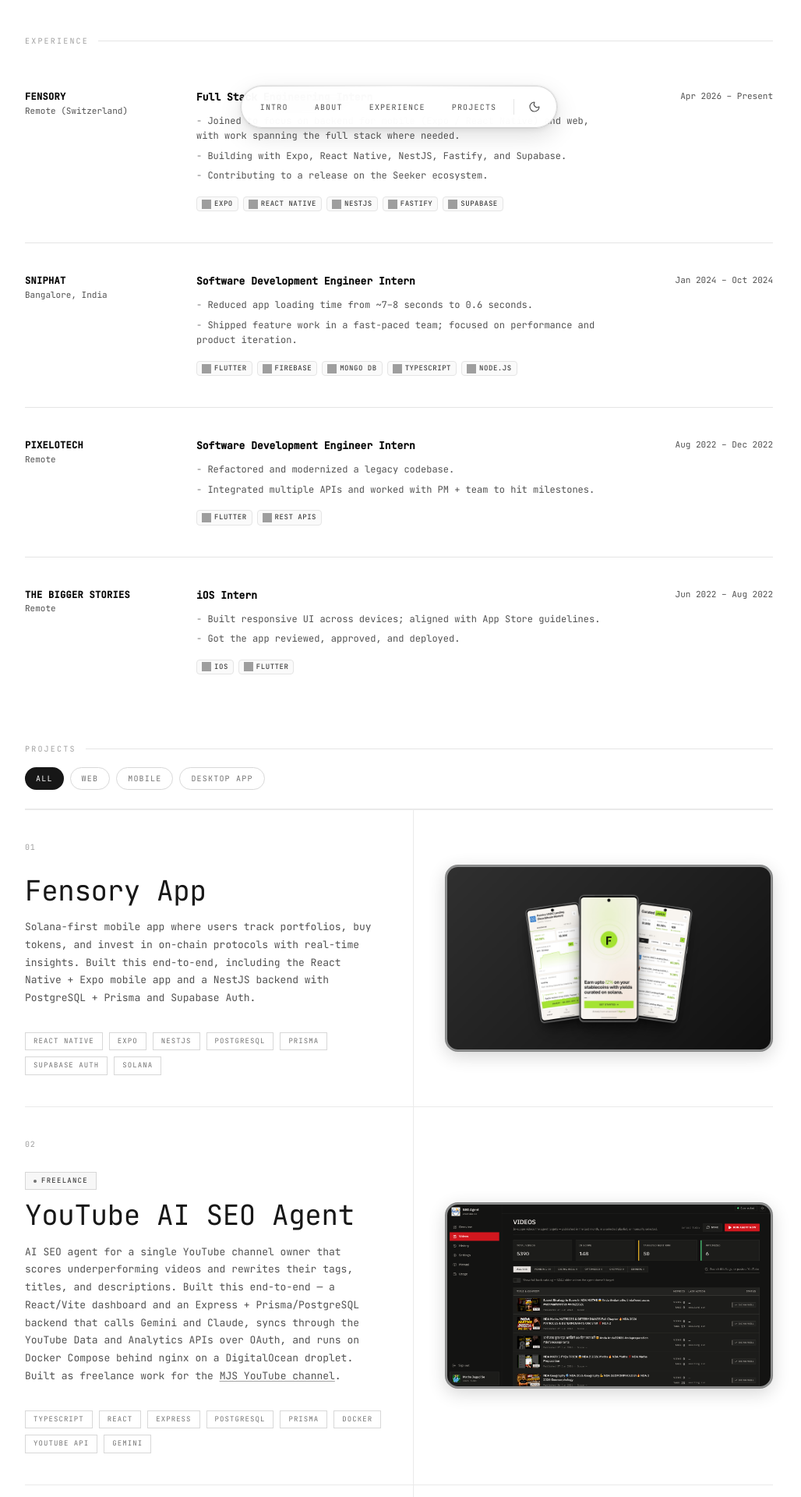
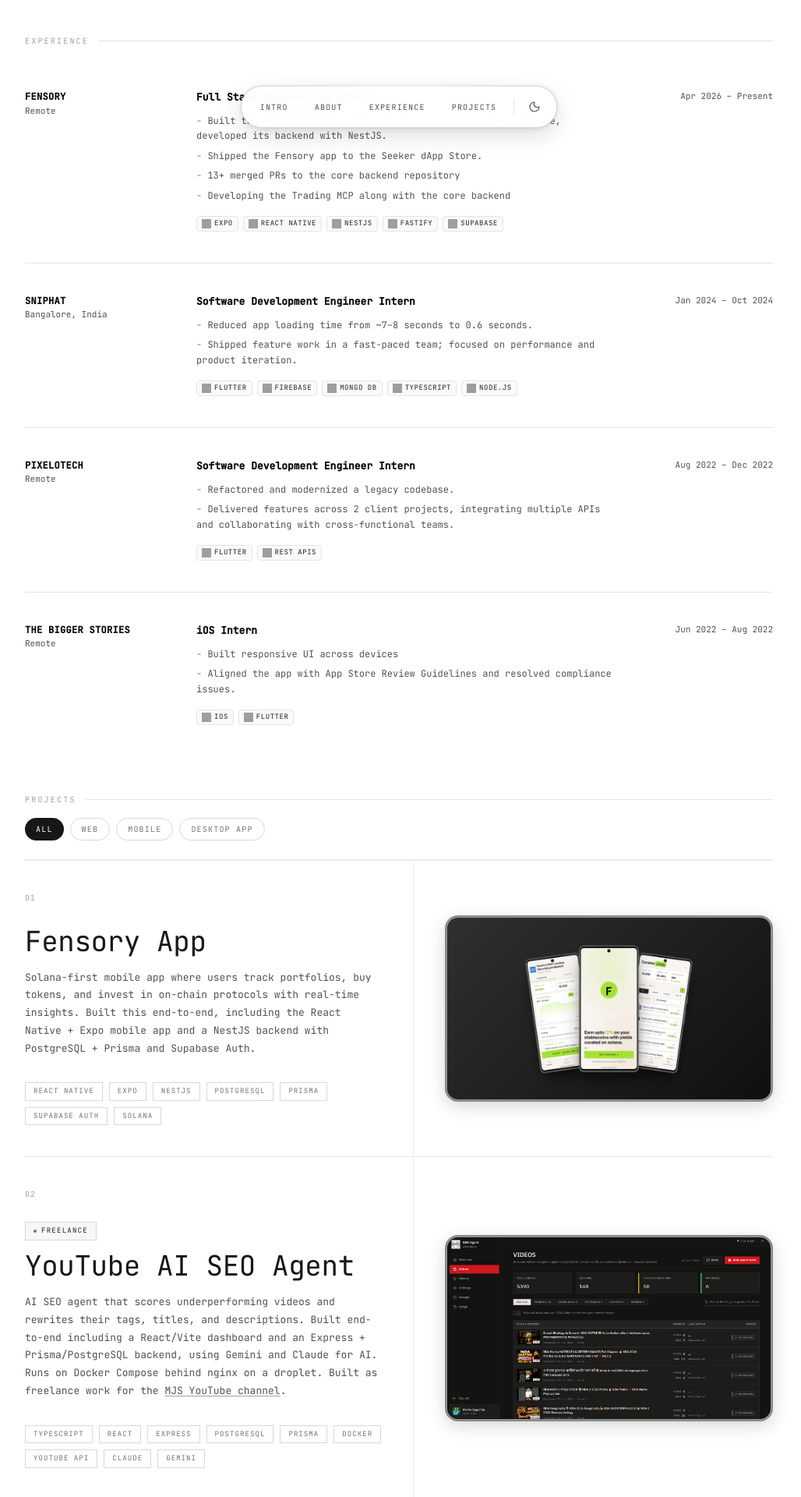
Before and after one commit to Divyansh2903/portfolio, a React (Vite) app: page / in a window 1280 px wide. Shown: the part 600-2520 px from the top of the page at 78% size, without its empty margins (128-1156 px from the left). Built offline with nearby package versions, Linux system fonts and the light colour scheme; grey boxes are pictures that could not be loaded.

Commit message:
Refresh experience and project content

```diff
--- a/src/components/Experience.tsx
+++ b/src/components/Experience.tsx
@@ -17,11 +17,12 @@
     company: 'Fensory',
     role: 'Full Stack Engineering Intern',
     date: 'Apr 2026 – Present',
-    location: 'Remote (Switzerland)',
+    location: 'Remote',
     impact: [
-      'Joined to focus on backend for mobile (Expo / React Native) and web, with work spanning the full stack where needed.',
-      'Building with Expo, React Native, NestJS, Fastify, and Supabase.',
-      'Contributing to a release on the Seeker ecosystem.',
+      'Built the Fensory mobile application using Expo / React Native, developed its backend with NestJS.',
+      'Shipped the Fensory app to the Seeker dApp Store.',
+      '13+ merged PRs to the core backend repository',
+      'Developing the Trading MCP along with the core backend',
     ],
     tech: [
       { slug: 'expo', label: 'EXPO' },
@@ -55,7 +56,7 @@
     location: 'Remote',
     impact: [
       'Refactored and modernized a legacy codebase.',
-      'Integrated multiple APIs and worked with PM + team to hit milestones.',
+      'Delivered features across 2 client projects, integrating multiple APIs and collaborating with cross-functional teams.',
     ],
     tech: [
       { slug: 'flutter', label: 'FLUTTER' },
@@ -68,8 +69,8 @@
     date: 'Jun 2022 – Aug 2022',
     location: 'Remote',
     impact: [
-      'Built responsive UI across devices; aligned with App Store guidelines.',
-      'Got the app reviewed, approved, and deployed.',
+      'Built responsive UI across devices',
+      'Aligned the app with App Store Review Guidelines and resolved compliance issues.'
     ],
     tech: [
       { slug: 'apple', label: 'IOS' },
--- a/src/components/Projects.tsx
+++ b/src/components/Projects.tsx
@@ -30,12 +30,10 @@
     badge: 'FREELANCE',
     description: (
       <>
-        AI SEO agent for a single YouTube channel owner that scores
-        underperforming videos and rewrites their tags, titles, and
-        descriptions. Built this end-to-end — a React/Vite dashboard and an
-        Express + Prisma/PostgreSQL backend that calls Gemini and Claude, syncs
-        through the YouTube Data and Analytics APIs over OAuth, and runs on Docker
-        Compose behind nginx on a DigitalOcean droplet. Built as freelance work
+        AI SEO agent that scores underperforming videos and rewrites their tags, titles, and
+        descriptions. Built end-to-end including a React/Vite dashboard and an
+        Express + Prisma/PostgreSQL backend, using Gemini and Claude for AI. Runs on Docker
+        Compose behind nginx on a droplet. Built as freelance work
         for the{' '}
         <a
           href="https://www.youtube.com/@MathsJugadSe"
@@ -48,7 +46,7 @@
         .
       </>
     ),
-    tags: ['TYPESCRIPT', 'REACT', 'EXPRESS', 'POSTGRESQL', 'PRISMA', 'DOCKER', 'YOUTUBE API', 'GEMINI'],
+    tags: ['TYPESCRIPT', 'REACT', 'EXPRESS', 'POSTGRESQL', 'PRISMA', 'DOCKER', 'YOUTUBE API', 'Claude', 'Gemini'],
     previewLabel: 'APP PREVIEW',
     previewImage: seoAgentMockup,
     previewDeviceFrame: true,
```
Also changed, not shown: 1 other file (tests, documents, lock files or other folders).
